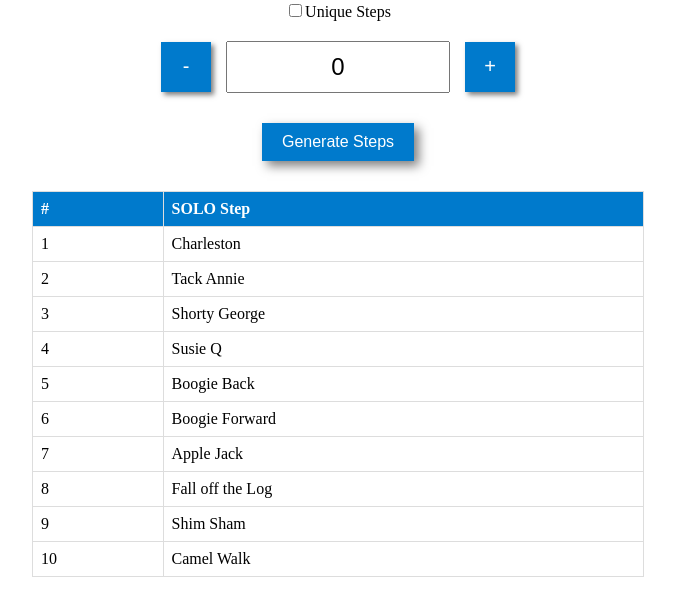
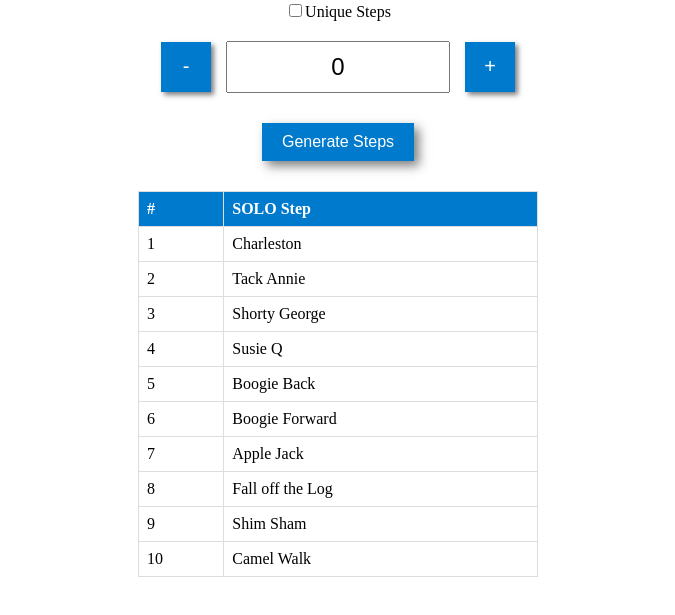
Before and after one commit to Yochen-Chang/Swing-step-practice, a Gatsby site: page / in a window 1280 px wide. Shown: the part 107-722 px from the top of the page, without its empty margins (302-977 px from the left). Built offline with nearby package versions, Linux system fonts and the light colour scheme; Gatsby itself is replaced by a stand-in of ours.

Commit message:
[Style] Table 樣式調整

```diff
--- a/src/pages/index.tsx
+++ b/src/pages/index.tsx
@@ -191,7 +191,8 @@ const Step = styled.div`
 const Table = styled.table`
   margin: 20px auto;
   border-collapse: collapse;
-  width: 50%;
+  width: 80%;
+  max-width: 400px;
 `;
 
 const Th = styled.th`
```
